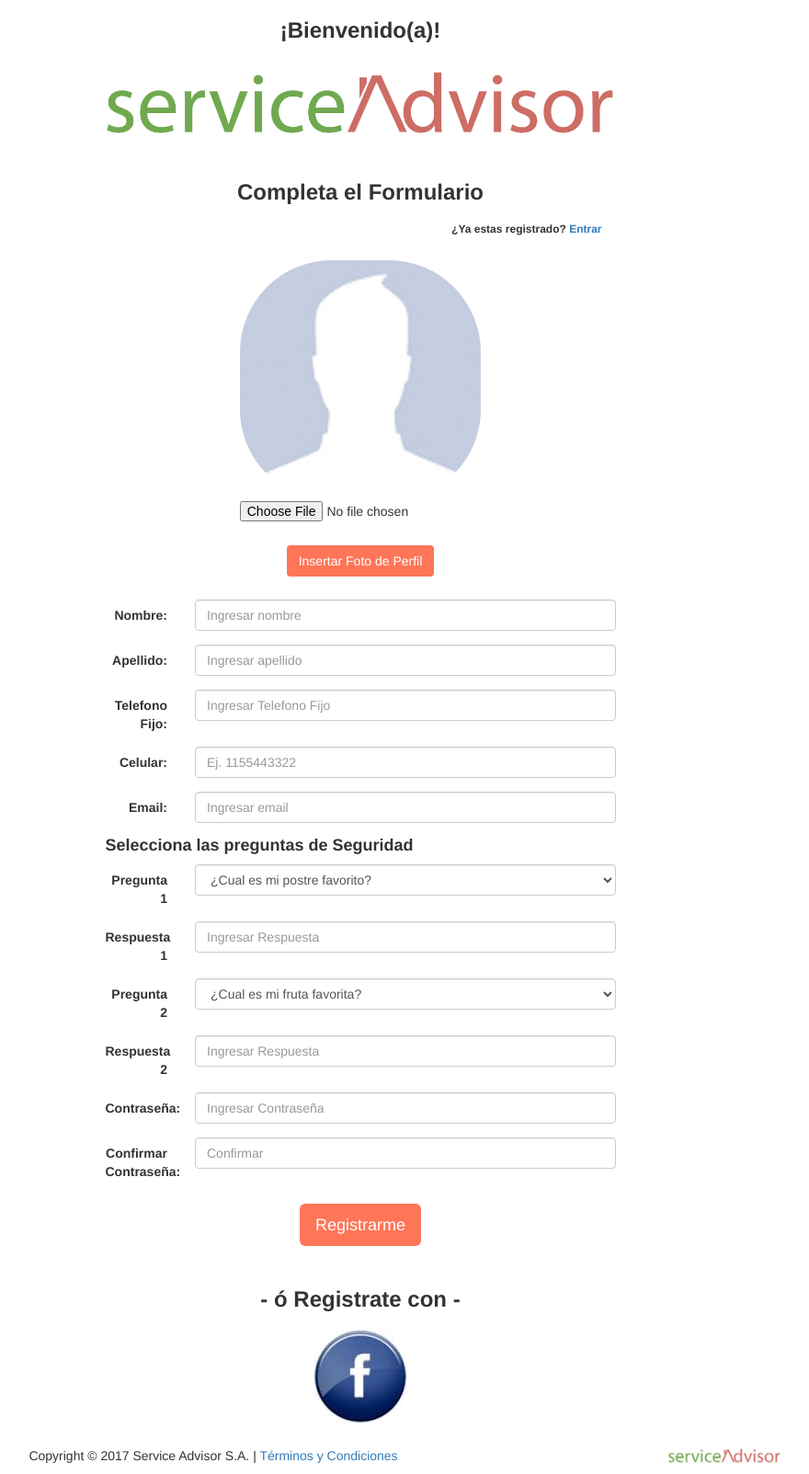
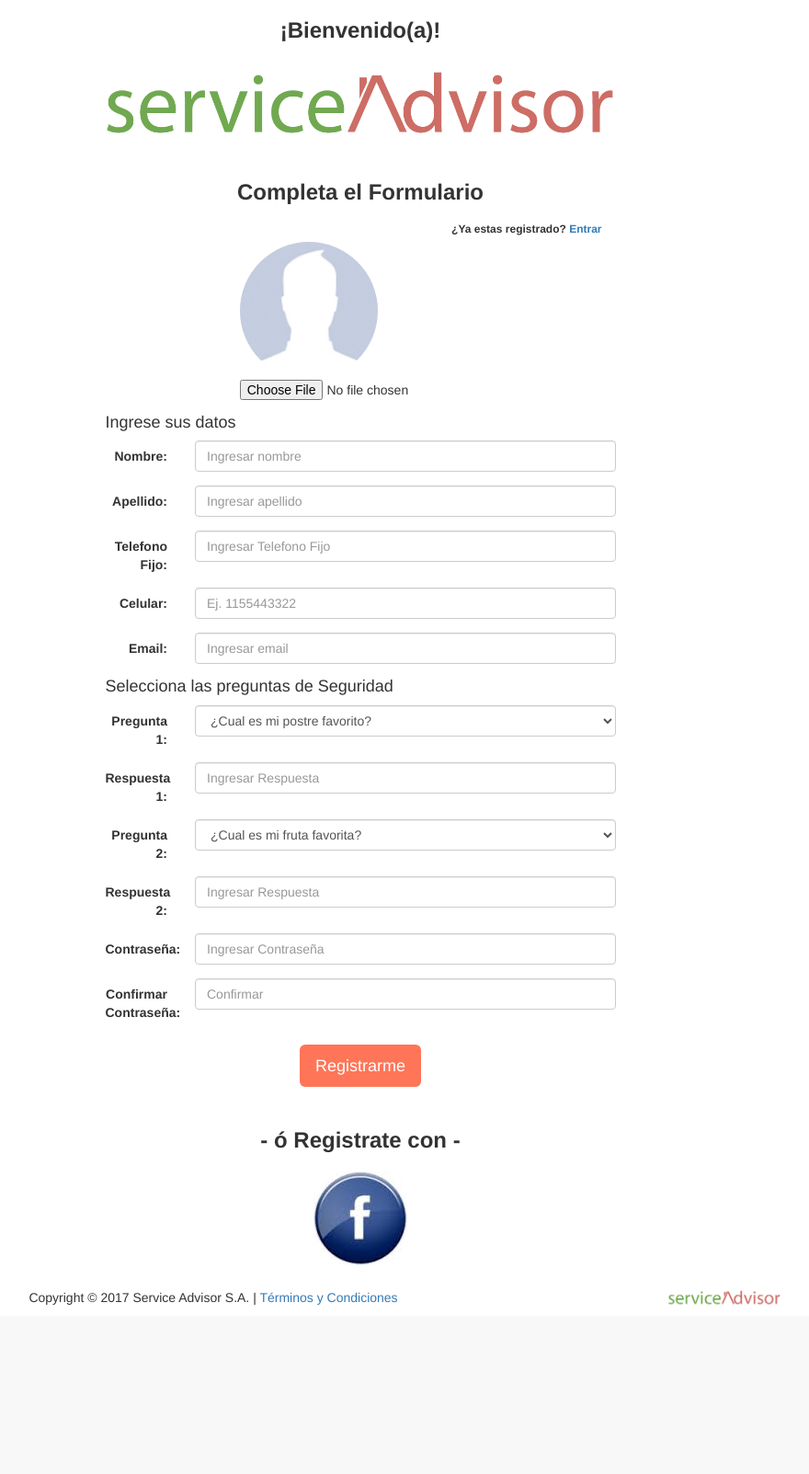
Before and after one commit to peperete/proyectodh, a PHP site: page /registro.php in a window 1280 px wide. Shown: the part 52-1655 px from the top of the page at 92% size, without its empty margins (248-1128 px from the left). After the commit the page ends 1471 px from the top, so only its background shows below. Run offline with PHP 8.4, Linux system fonts and the light colour scheme.

Commit message:
Foto de perfil
Pude lograr que se suba la imagen, se guarde en la carpeta upload y se registre en el json de usuarios. La imagen se muestra en la edicion del perfil por ahora y el botón de carga es el estándar feo...

```diff
--- a/funciones_usuarios.php
+++ b/funciones_usuarios.php
@@ -92,7 +92,7 @@ $arrayPreguntas2= array('1'=>'¿Cual es mi fruta favorita?','2'=>'lugar que dese
       "pregunta_2"=> $usuario["pregunta_2"],
       "respuesta_2" => $usuario["respuesta_2"],
 			"pwd" => $usuario["pwd"],
-			"id" => $usuario["id"],
+			"id" => $usuario["id"]
 		];
 		return $usuarioJS;
 	}
@@ -233,4 +233,38 @@ $arrayPreguntas2= array('1'=>'¿Cual es mi fruta favorita?','2'=>'lugar que dese
     }
     return TRUE;
   }
+
+  function guardarImagen ($imagen) {
+    //Proceso para subir imagen a la carpeta upload
+    //$imagen es un array que recibe a $_FILES como valor
+    //Se guarda en la carpeta "upload"
+    //Devuelve un array con status y detalle informando de un error "status=Error" o que se guardó en forma correcta "status=Guardada". En el detalle se informa el mensaje de error o el nombre del archivo guardado incluyendo su ruta.
+    $respuesta = [
+      "status"=>"Error",
+      "detalle"=>"No hay imagen"];
+    if (!empty($imagen)) {
+      $nombre=$imagen["archivo"]["name"];
+      $archivo=$imagen["archivo"]["tmp_name"];
+      $ext = pathinfo($nombre, PATHINFO_EXTENSION);
+      if (!esUnaImagen($ext) || !tienePesoValido($imagen['archivo']['size'])) {
+        $respuesta = [
+          "status" => "Error",
+          "detalle" => "La imagen es muy pesada o no tiene un formato valido"];
+      } else {
+        $nombre_hash = md5(microtime().$nombre);
+        $destino = "upload/" . $nombre_hash ."." . $ext;
+        $upload = move_uploaded_file($archivo, $destino);
+        if ($upload) {
+          $respuesta = [
+            "status" => "Guardada",
+            "detalle" => $destino];
+        } else {
+          $respuesta = [
+            "status" => "Error",
+            "detalle" => "La imagen no subió"];
+        }
+      }
+    }
+    return $respuesta;
+  }
 ?>
--- a/registro.php
+++ b/registro.php
@@ -3,10 +3,11 @@
   include_once ("header.php");
   include_once ("funciones_usuarios.php");
   // echo "<PRE>";
-  // var_dump ($arrayPreguntas1);
+  // var_dump ($_POST);
   // echo "</PRE>";
-  $nombreUsuario = $apellidoUsuario = $emailUsuario = $telfijoUsuario = $celularUsuario = "";
+  $nombreUsuario = $apellidoUsuario = $emailUsuario = $telfijoUsuario = $celularUsuario = $img = "";
   if (!empty($_POST)) {
+    // echo "post no esta vacio? <br>";
     $nombreUsuario = $_POST["nombre"];
     $apellidoUsuario = $_POST["apellido"];
     $telfijoUsuario = $_POST["telfijo"];
@@ -20,33 +21,26 @@
     $erroresRegistro = validarRegistroUsuario($_POST);
     if (empty($erroresRegistro)) {
         $usuario = crearUsuario($_POST);
+
+        //Proceso para subir imagen a la carpeta upload
+        if (!empty($_FILES)) {
+          $guardar = guardarImagen($_FILES);
+          if ($guardar["status"] = "Guardada") {
+            $img = $guardar["detalle"];
+          } else {
+            $erroresRegistro[] = "no se pudo guardar la imagen";
+          }
+        }
         //Guardar al usuario en un JSON y Archivo
+        $usuario["img"] = $img;
   			guardarUsuario($usuario);
   			// Ir a mensaje de Bienvenida
   			header("location:bienvenido.php");exit;
       }
   }
-  //Proceso para subir imagen a la carpeta upload
-  if (!empty($_POST)) {
-    $ext = pathinfo($_FILES['archivo']['name'], PATHINFO_EXTENSION);
-    $errores = $message = '';
-    if (!esUnaImagen($ext) || !tienePesoValido($_FILES['archivo']['size'])) {
-      $errores = 'La imagen es muy pesada o no tiene un formato valido';
-    } else {
-      $randomHash = md5(microtime().'foto');
-      $archivo = dirname(__FILE__) .'/upload/' . $randomHash . '.' . $ext;
-      $upload = move_uploaded_file($_FILES['archivo']['tmp_name'], $archivo);
-      if ($upload) {
-        $message = "Subio OK!";
-        $img = $archivo;
-      } else {
-        $errores = "no subio";
-      }
-    }
-  }
 ?>
+
 <body>
-<?php if(!empty($errores) || empty($_POST)) { ?>
   <div class="container">
     <div class="row">
       <div class="col-sm-6 col-sm-offset-3">
@@ -76,32 +70,18 @@
     <!--Imagen de perfil-->
     <div class="row">
       <div class="col-sm-6 col-sm-offset-3">
-        <form class="form-horizontal" action="<?php echo htmlspecialchars($_SERVER['PHP_SELF']);?>" method="post" enctype="multipart/form-data">
-        <h2><?php if(!empty($errores)) { echo $errores;} ?></h2>
+        <form class="form-horizontal" action="registro.php" method="post" enctype="multipart/form-data">
           <div class="form-group">
+            <div class="col-sm-6 col-sm-offset-3">
+              <img src="<?=(($img=="")?"images/silueta_foto_perfil.jpg" : $img); ?>"   alt="foto_perfil" class="img-responsive" style="border-radius:100px" width="150px">
+              <input id="file-input" type="file" name="archivo">
+            </div>
             <div class="col-sm-3">
-              </div>
-              <div class="col-sm-6">
-                <a href="#"><img src="images/silueta_foto_perfil.jpg" alt="foto_perfil" class="img-responsive" style="border-radius:100px"></a>
-                <input type="file" name="archivo">
-                <div class="col-sm-3">
-                </div>
-              </div>
-            </div>
-
-            <!--Subir archivo de Imagen de Perfil-->
-           <div class="form-group">
-             <div class="row">
-               <div class="col-sm-12">
-                 <h5 style="text-align:center; color:white">
-                   <button type="submit" class="btn btn-prymary" style="background-color:#FF7557" value="buscarIMG" id="buscarImgg" name="submit">Insertar Foto de Perfil</button>
-                 </h5>
-               </div>
             </div>
           </div>
 
           <!-- Formulario datos de perfil-->
-        <form class="form-horizontal" action="registro.php" method="post" enctype="multipart/form-data">
+          <h4 style="text-align:left">Ingrese sus datos</h4>
           <div class="form-group">
             <label class="control-label col-sm-2" for="nombre">Nombre:</label>
             <div class="col-sm-10">
@@ -133,9 +113,9 @@
             </div>
           </div>
           <!-- Preguntas de Seguridad -->
-  <h4 style="text_aligne:lefth"><b>Selecciona las preguntas de Seguridad</b></h4>
+          <h4 style="text-align:left">Selecciona las preguntas de Seguridad</h4>
           <div class="form-group">
-    <label class="control-label col-sm-2" for="pregunta_1">Pregunta 1</label>
+            <label class="control-label col-sm-2" for="pregunta_1">Pregunta 1:</label>
             <div class="col-sm-10">
               <select class="form-control" name="pregunta_1">
                 <?php
@@ -154,13 +134,13 @@
             </div>
           </div>
           <div class="form-group">
-    <label class="control-label col-sm-2" for="pwd">Respuesta 1</label>
+            <label class="control-label col-sm-2" for="pwd">Respuesta 1:</label>
             <div class="col-sm-10">
               <input type="text" class="form-control" id="respuesta_1" name= "respuesta_1" placeholder="Ingresar Respuesta" required>
             </div>
           </div>
           <div class="form-group">
-    <label class="control-label col-sm-2" for="pregunta_2">Pregunta 2</label>
+            <label class="control-label col-sm-2" for="pregunta_2">Pregunta 2:</label>
             <div class="col-sm-10">
               <select class="form-control" name="pregunta_2">
                 <?php
@@ -178,7 +158,7 @@
             </div>
           </div>
           <div class="form-group">
-      <label class="control-label col-sm-2" for="Respuesta_2">Respuesta 2</label>
+            <label class="control-label col-sm-2" for="Respuesta_2">Respuesta 2:</label>
             <div class="col-sm-10">
               <input type="text" class="form-control" id="respuesta_2_2" name= "respuesta_2" placeholder="Ingresar Respuesta" required>
             </div>
@@ -228,8 +208,5 @@
       </div>
     </div>
   </div>
- <?php } else { ?>
-      Se subio la imagen ok
-    <?php } ?>
 </body>
 <?php include ("footer.php"); ?>
```
Also changed, not shown: editar_perfil.php (+26 -49 lines), perfilCambiado.php (added, +28 -0 lines). Lines whose indentation alone changed are shown as unchanged.
